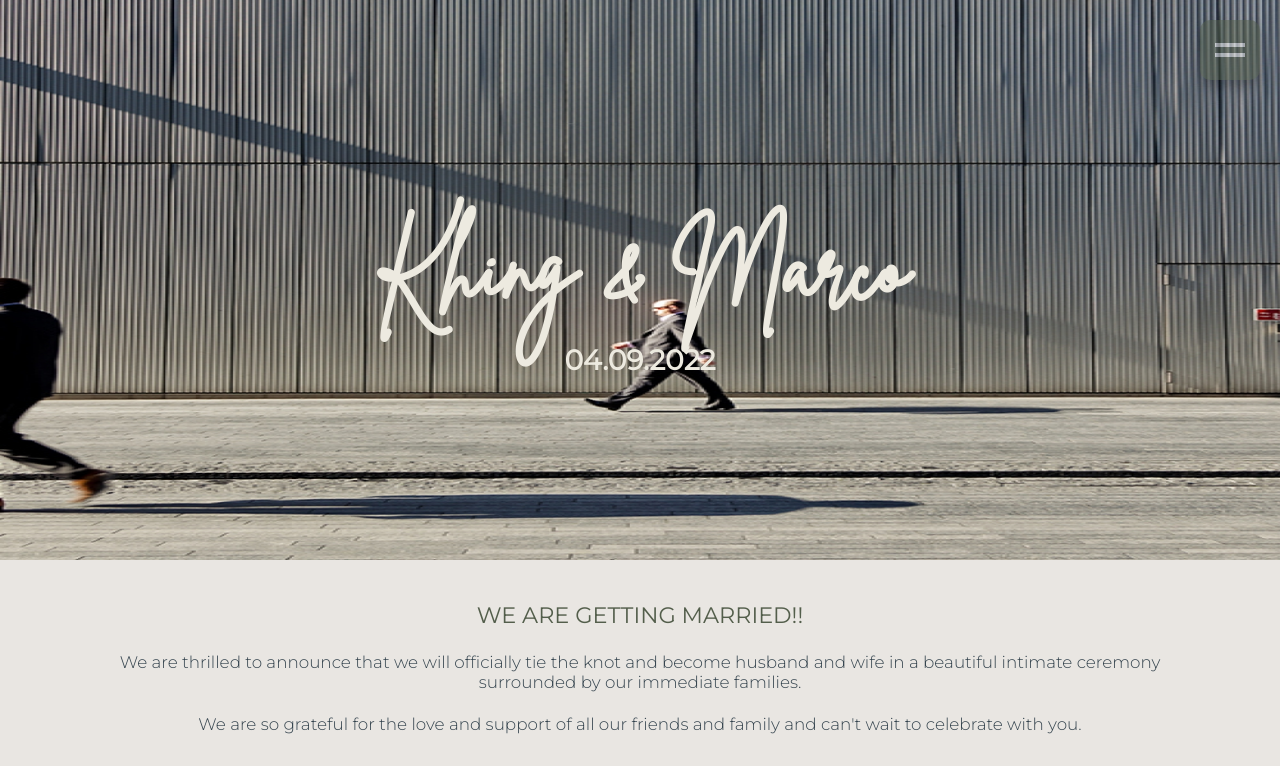
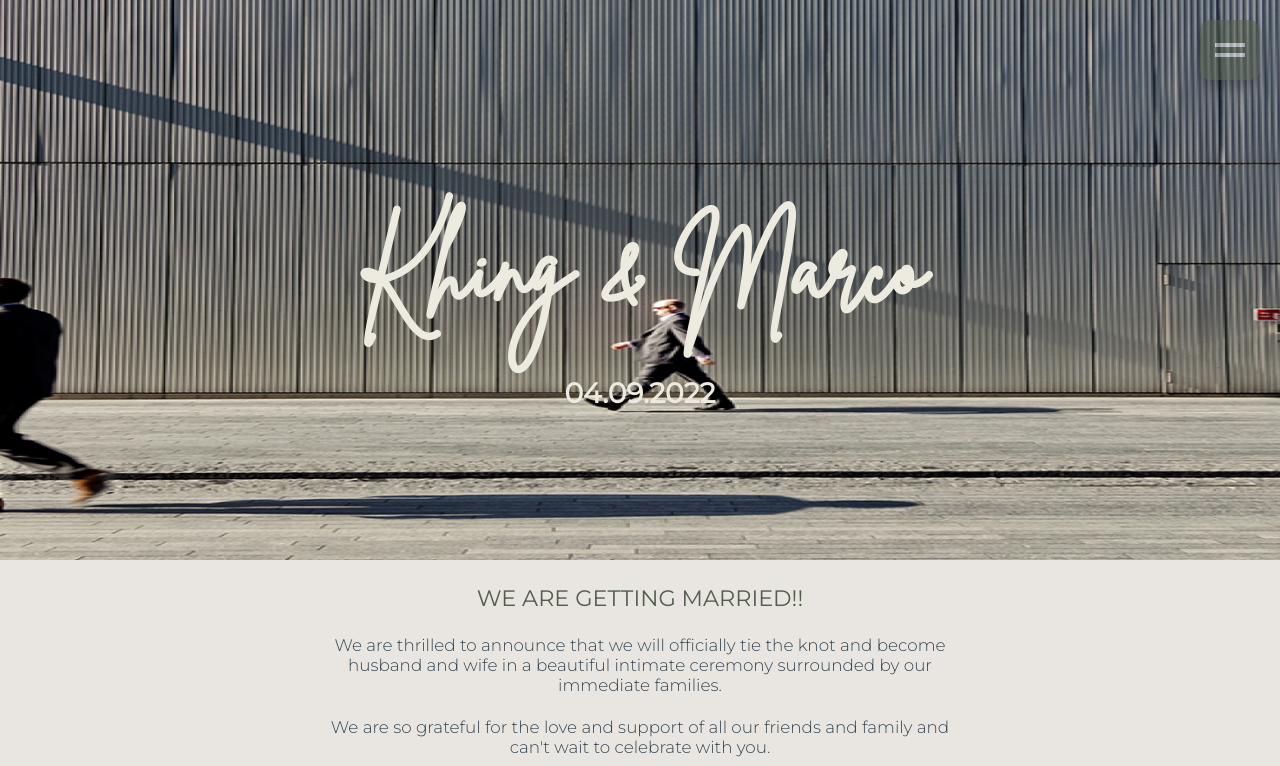
Before and after one commit to Afrodeezia/Wedding-Invitation, a plain HTML site: page index.html in a window 1280 px wide. Shown: the top 766 px of the page. Drawn offline with nearby package versions, Linux system fonts and the light colour scheme.

Commit message:
optimized design. will work on mobile view and add img files

```diff
--- a/index.html
+++ b/index.html
@@ -52,7 +52,8 @@
     <!-- start of main section -->
     <main>
         <!-- start of our story section -->
-        <section id="section-b">
+        <section id="section-b" class="container">
+            <div class="grid">
             <h2>WE ARE GETTING MARRIED!!</h2>
             <p>We are thrilled to announce that we will officially tie the knot and
                 become husband and wife in a beautiful intimate ceremony surrounded by our
@@ -60,6 +61,7 @@
 
             <p>We are so grateful for the love and support of all our friends and
                 family and can't wait to celebrate with you.</p>
+                </div>
         </section>
         <!-- end of our story section -->
 
@@ -100,8 +102,8 @@
 
 
         <!-- start of getting there section-->
-        <section id="section-d">
-
+        <section id="section-d" class="container">
+            <div class="grid">
             <h2>Getting There</h2>
             <h3>Ceremony and Reception</h3>
             <p>Lola Cafe</p>
@@ -116,13 +118,13 @@
             <p>Safety First. Please arrive an hour early as there will
                 be free onsite covid testing. </p>
              </div>
-
+            </div>
         </section>
         <!-- end of getting there section-->
 
         <!-- start of gift guide-->
-        <section id="section-e">
-            <div id="e-container">
+        <section id="section-e" class="container">
+            <div  class="grid">
             <h2>Gift Guide</h2>
             <p>In this time of pandemic your presence in our wedding is already
                 a gift. But if you really wish to give as we get married a monetary
--- a/style.css
+++ b/style.css
@@ -26,6 +26,10 @@ h2 {
     font-weight: 400;
     color: #535e4b;
 }
+
+
+
+
 
 /* ------- end of base styles -------------- */
 
@@ -175,7 +179,8 @@ h2 {
 /* ----------- start of Our story section ---------------- */
 
 #section-b {
-    margin: 3.5rem 3rem 3rem 3rem;
+    max-width: 805px;
+    padding-bottom: 1rem;
 }
 
 
@@ -187,7 +192,7 @@ h2 {
 #section-b h2 {
     font-size: 2rem;
     font-weight: 400;
-    margin-bottom: 2rem;
+    margin: 2rem 0 2rem 0;
 }
 
 /* --------------- end of Our story section ----------------- */
@@ -354,7 +359,7 @@ li {
 /* ------------- start of getting there --------------------- */
 
 #section-d {
-    margin: 3rem 2rem 4rem 2rem;
+    padding: 3rem 0 3rem 0;
 }
 
 #section-d h2 {
@@ -389,13 +394,12 @@ li {
 #section-e {
 
     border-top: 2px solid #b5a4a3;
+    font-size: 1.5rem;
+    padding-bottom: 2rem;
+
 
 }
 
-#e-container {
-    font-size: 1.5rem;
-    margin: 1rem 3rem 2rem 3rem;
-}
 
 
 #section-e h2 {
@@ -465,12 +469,20 @@ li {
     font-size: 1.3rem;
 }
 
+/* ------------- singit base styles ---------------------------- */
+
+.container {
+    margin: auto;
+    max-width: 624px;
+}
+
 /* ------------------- media queries ----------------------------------------- */
 
 @media (min-width: 700px) {
     #topper h1 {
 
         font-size: 7rem;
+        line-height: 11rem;
 
     }
 
@@ -480,18 +492,18 @@ li {
 
     }
 
-    #section-b,
-    #section-d,
-    #e-container {
-        margin-right: 6rem;
-        margin-left: 6rem;
+    .grid {
+        margin: 0 5rem 0 5rem;
     }
+
+
 }
 
 @media (min-width: 1000px) {
     #topper h1 {
 
         font-size: 8rem;
+        line-height: 13rem;
 
     }
 
@@ -501,12 +513,14 @@ li {
 
     }
 
-    #section-b,
-    #section-d,
-    #e-container {
-        margin-right: 8rem;
-        margin-left: 8rem;
-    }
+
 
 
 }
+
+@media (min-width: 1200px) {
+    #topper h1 {
+        font-size: 8.5rem;
+        line-height: 15rem;
+    }
+}
```
